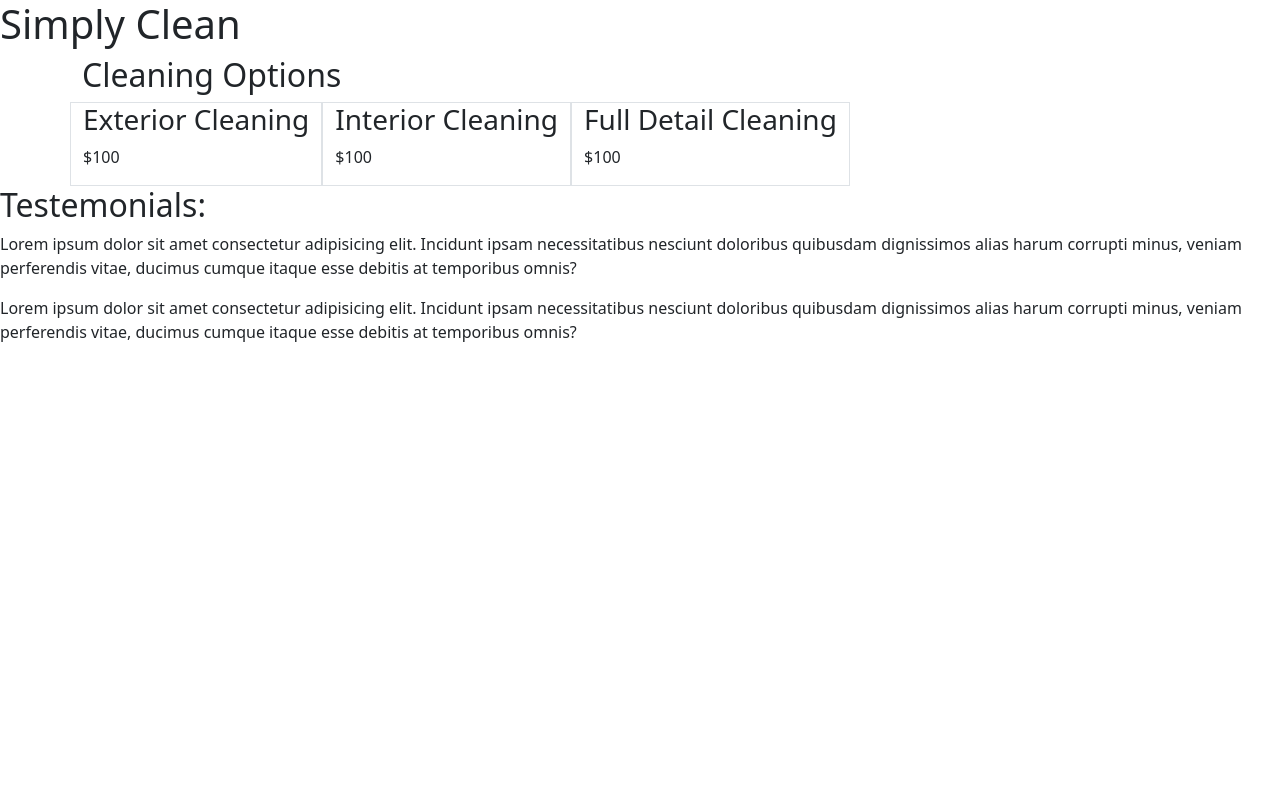
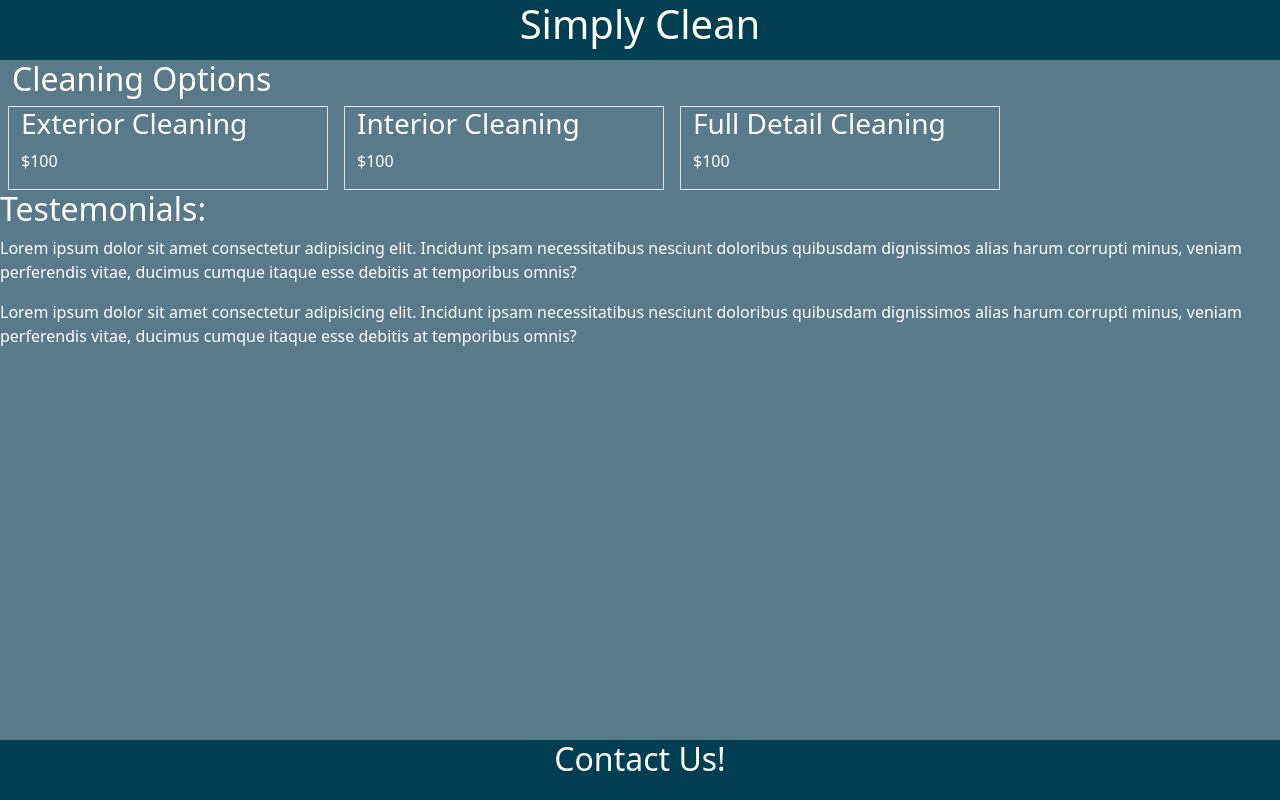
Before and after one commit to fmagana14/SC-App, a plain HTML site: page index.html in a window 1280 px wide. Drawn offline with nearby package versions, Linux system fonts and the light colour scheme.

Commit message:
added margin to cleaning options as well as background color and ids for options

```diff
--- a/index.html
+++ b/index.html
@@ -4,6 +4,7 @@
   <meta charset="UTF-8">
   <meta name="viewport" content="width=device-width, initial-scale=1.0">
   <link href="https://cdn.jsdelivr.net/npm/bootstrap@5.2.3/dist/css/bootstrap.min.css" rel="stylesheet" integrity="sha384-rbsA2VBKQhggwzxH7pPCaAqO46MgnOM80zW1RWuH61DGLwZJEdK2Kadq2F9CUG65" crossorigin="anonymous">
+  <link rel="stylesheet" href="styles.css">
   <title>Document</title>
 </head>
 <body>
@@ -14,21 +15,21 @@
       <!-- <img src="https://images.unsplash.com/photo-1611312752514-9439fdba223d?q=80&w=2070&auto=format&fit=crop&ixlib=rb-4.0.3&ixid=M3wxMjA3fDB8MHxwaG90by1wYWdlfHx8fGVufDB8fHx8fA%3D%3D" alt=""> -->
     </div>
 
-    <div class="container">
+    <div class="container-fluid">
           <!-- Cleaning Options -->
-      <div class="row ">
+      <div class="row">
         <h2> Cleaning Options</h2>
-          <div class="col-md-auto border">
+          <div class="col-md-3 border mx-2" id="ex-clean">
               <!-- car cleaner img -->
               <h3> Exterior Cleaning </h3>
               <p> $100 </p>
           </div>
-          <div class="col-md-auto border">
+          <div class="col-md-3 border mx-2" id="in-clean">
             <!-- car cleaner img -->
             <h3> Interior Cleaning </h3>
             <p> $100 </p>
         </div>
-        <div class="col-md-auto border">
+        <div class="col-md-3 border mx-2" id="full-clean">
           <!-- car cleaner img -->
           <h3> Full Detail Cleaning </h3>
           <p> $100 </p>
@@ -47,9 +48,10 @@
          <p>Lorem ipsum dolor sit amet consectetur adipisicing elit. Incidunt ipsam necessitatibus nesciunt doloribus quibusdam dignissimos alias harum corrupti minus,
           veniam perferendis vitae, ducimus cumque itaque esse debitis at temporibus omnis?</p>
       </div>
-
     </section>
-
+    <footer>
+      <h2>Contact Us!</h2>
+    </footer>
 
     <script src="https://cdn.jsdelivr.net/npm/@popperjs/core@2.11.6/dist/umd/popper.min.js" integrity="sha384-oBqDVmMz9ATKxIep9tiCxS/Z9fNfEXiDAYTujMAeBAsjFuCZSmKbSSUnQlmh/jp3" crossorigin="anonymous"></script>
     <script src="https://cdn.jsdelivr.net/npm/bootstrap@5.2.3/dist/js/bootstrap.min.js" integrity="sha384-cuYeSxntonz0PPNlHhBs68uyIAVpIIOZZ5JqeqvYYIcEL727kskC66kF92t6Xl2V" crossorigin="anonymous"></script>
--- /dev/null
+++ b/styles.css
@@ -0,0 +1,24 @@
+body {
+  background-color: #597A88;
+  color: #ffff;
+}
+nav {
+  background-color: #003F52;
+  text-align: center;
+  position: relative;
+  height: 60px;
+}
+
+
+
+
+
+footer {
+  text-align: center;
+  position: fixed;
+  bottom: 0;
+  right: 0;
+  left: 0;
+  height: 60px;
+  background-color: #003F52;
+}
```
